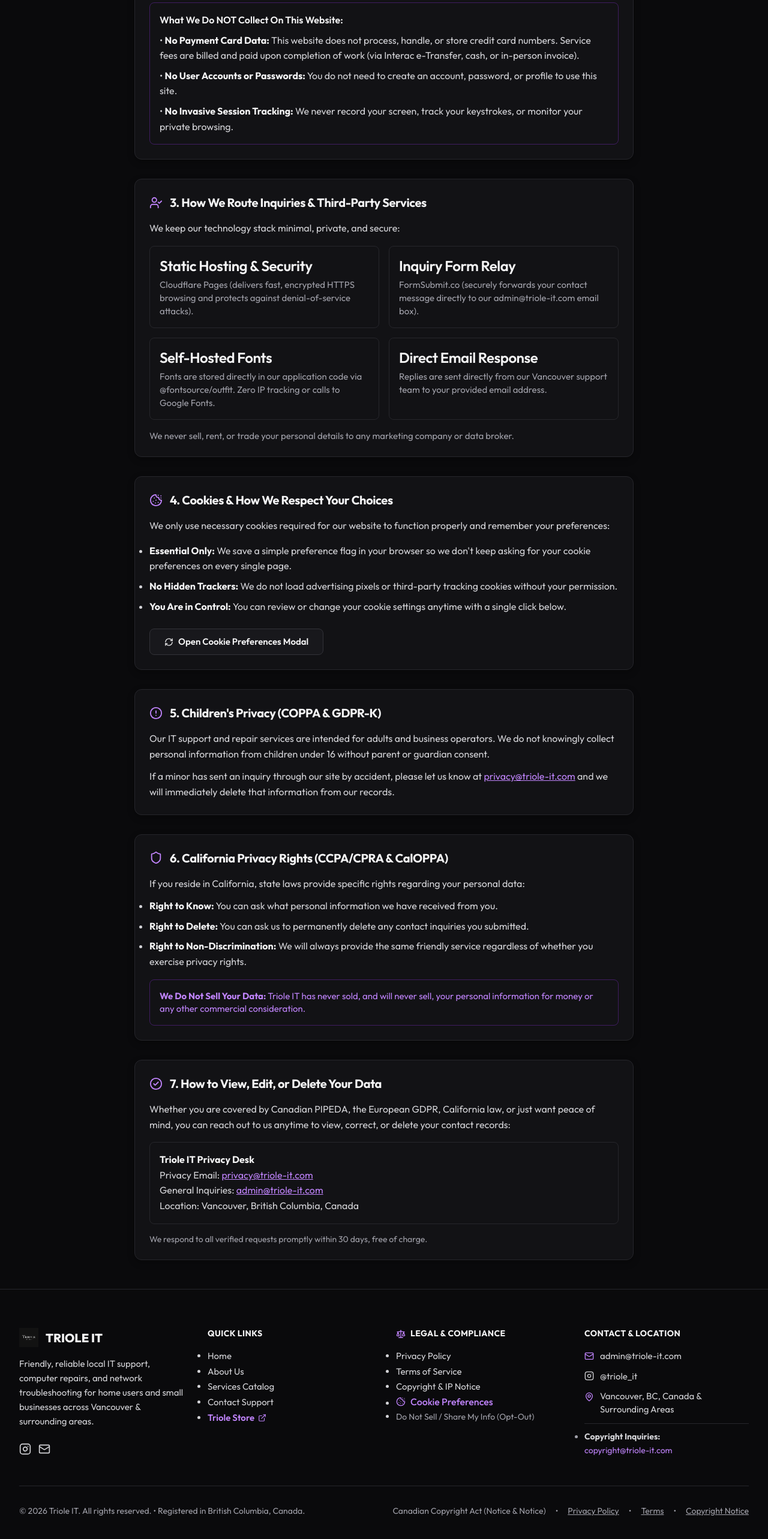
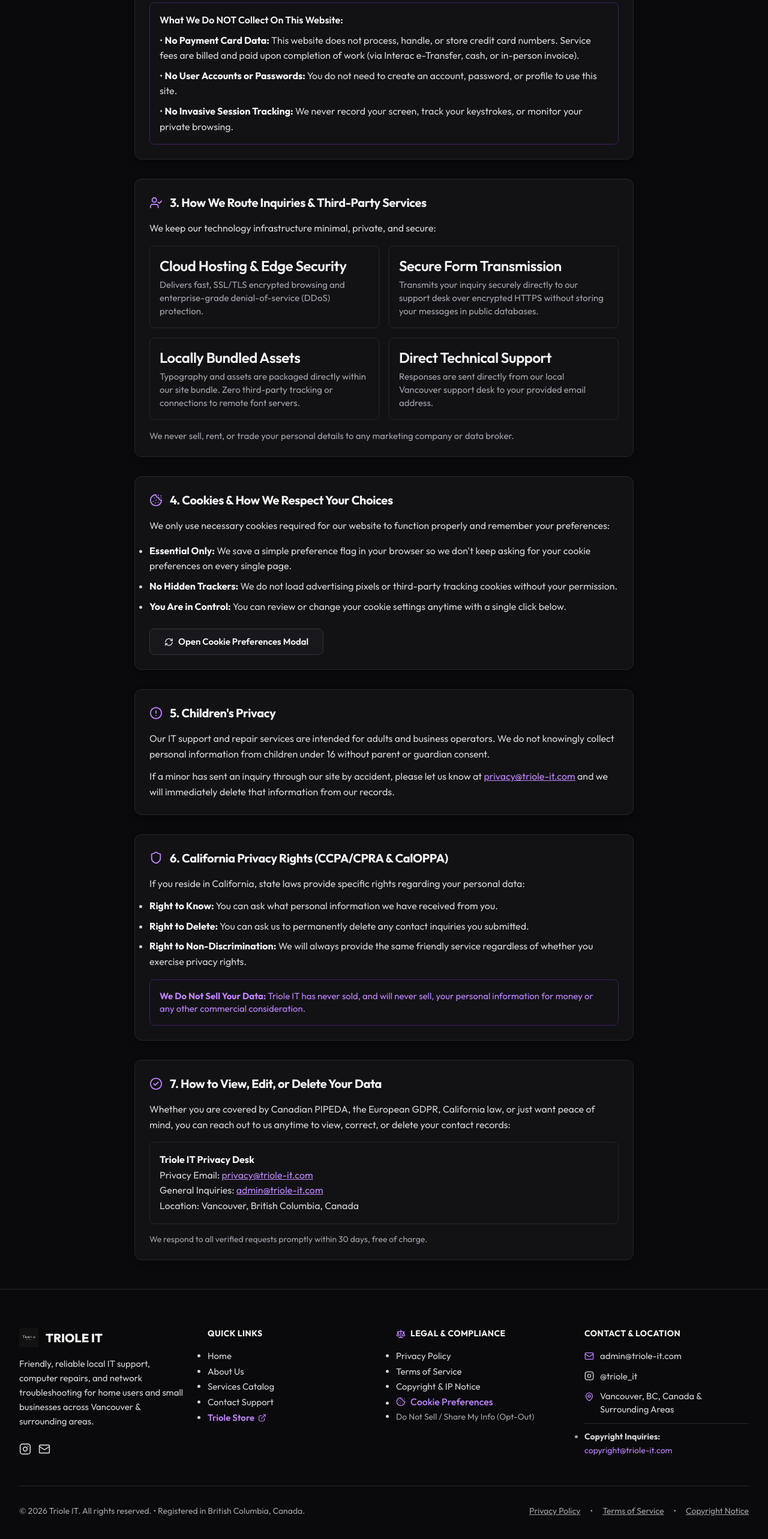
Before and after one commit to AtypicalSysAdmin/triole-it, a React (Vite) app: page /privacy in a window 1280 px wide. Shown: the part 911-3477 px from the top of the page at 60% size. Built offline with nearby package versions, Linux system fonts and the light colour scheme.

Commit message:
Policy polish

```diff
--- a/src/components/Footer.jsx
+++ b/src/components/Footer.jsx
@@ -158,11 +158,9 @@ export default function Footer() {
             &copy; {currentYear} {COMPANY_INFO.name}. All rights reserved. &bull; Registered in British Columbia, Canada.
           </div>
           <div className="flex flex-wrap items-center gap-4 text-zinc-400">
-            <span>Canadian Copyright Act (Notice &amp; Notice)</span>
-            <span>&bull;</span>
             <Link to="/privacy" className="hover:text-zinc-200 underline min-h-[44px] inline-flex items-center">Privacy Policy</Link>
             <span>&bull;</span>
-            <Link to="/terms" className="hover:text-zinc-200 underline min-h-[44px] inline-flex items-center">Terms</Link>
+            <Link to="/terms" className="hover:text-zinc-200 underline min-h-[44px] inline-flex items-center">Terms of Service</Link>
             <span>&bull;</span>
             <Link to="/dmca" className="hover:text-zinc-200 underline min-h-[44px] inline-flex items-center">Copyright Notice</Link>
           </div>
--- a/src/pages/Contacts.jsx
+++ b/src/pages/Contacts.jsx
@@ -68,7 +68,7 @@ const Contacts = () => {
     setFormError('');
 
     if (!formData.isAgeVerified) {
-      setFormError('COPPA/GDPR-K Compliance: You must confirm you are at least 16 years of age (or have parental/guardian consent) to submit an inquiry.');
+      setFormError('Please confirm you are at least 16 years of age (or have parental/guardian consent) to submit an inquiry.');
       return;
     }
 
@@ -209,12 +209,12 @@ const Contacts = () => {
               </div>
             </div>
 
-            {/* Privacy & Wiretap Protection Notice */}
+            {/* Privacy Guarantee */}
             <div className="p-5 rounded-lg border border-zinc-800 bg-[#121215] text-xs text-zinc-400 flex items-start gap-3">
               <ShieldCheck size={20} className="text-purple-400 shrink-0 mt-0.5" />
               <div className="leading-relaxed">
-                <strong className="text-zinc-300 block mb-1">Privacy Guarantee &amp; Input Protection:</strong>
-                All input fields are masked against unauthorized third-party recording scripts. We strictly adhere to COPPA, GDPR, and CASL anti-spam regulations.
+                <strong className="text-zinc-300 block mb-1">Your Privacy is Protected:</strong>
+                We only use your contact details to reply to your inquiry and coordinate your IT service. We never sell, rent, or share your personal information.
               </div>
             </div>
           </div>
@@ -363,7 +363,7 @@ const Contacts = () => {
                     />
                   </div>
 
-                  {/* Mandatory Compliance Checkbox 1: COPPA / GDPR-K Age Affirmation */}
+                  {/* Age Affirmation */}
                   <div className="pt-2">
                     <label className="flex items-start gap-3 cursor-pointer min-h-[44px]">
                       <input
@@ -373,7 +373,7 @@ const Contacts = () => {
                         className="mt-1 h-5 w-5 rounded border-zinc-700 bg-zinc-900 text-purple-600 focus-visible:outline-2 focus-visible:outline-purple-400 shrink-0"
                       />
                       <span className="text-xs text-zinc-300 leading-relaxed">
-                        <strong className="text-white">Age Verification (COPPA &amp; GDPR-K):</strong> I confirm that I am at least 16 years of age (or have parental/guardian consent to submit this inquiry and request IT support services).
+                        I confirm that I am at least 16 years of age (or have parental/guardian consent).
                       </span>
                     </label>
                   </div>
--- a/src/pages/Privacy.jsx
+++ b/src/pages/Privacy.jsx
@@ -9,7 +9,7 @@ export default function Privacy() {
     "@context": "https://schema.org",
     "@type": "WebPage",
     "name": `Privacy Policy - ${COMPANY_INFO.name}`,
-    "description": "Triole IT Privacy Policy outlining data protection practices, COPPA/GDPR compliance, CCPA disclosures, and Data Subject Access Request mechanisms.",
+    "description": "Triole IT Privacy Policy explaining how we protect your personal information and respect your privacy rights.",
     "publisher": {
       "@type": "Organization",
       "name": COMPANY_INFO.name,
@@ -108,24 +108,24 @@ export default function Privacy() {
               <span>3. How We Route Inquiries &amp; Third-Party Services</span>
             </h2>
             <p className="mb-4">
-              We keep our technology stack minimal, private, and secure:
+              We keep our technology infrastructure minimal, private, and secure:
             </p>
             <div className="grid grid-cols-1 sm:grid-cols-2 gap-4 my-4">
               <div className="p-4 rounded-lg bg-[#18181c] border border-zinc-800">
-                <h3 className="font-semibold text-white mb-1">Static Hosting &amp; Security</h3>
-                <p className="text-sm text-zinc-400">Cloudflare Pages (delivers fast, encrypted HTTPS browsing and protects against denial-of-service attacks).</p>
+                <h3 className="font-semibold text-white mb-1">Cloud Hosting &amp; Edge Security</h3>
+                <p className="text-sm text-zinc-400">Delivers fast, SSL/TLS encrypted browsing and enterprise-grade denial-of-service (DDoS) protection.</p>
               </div>
               <div className="p-4 rounded-lg bg-[#18181c] border border-zinc-800">
-                <h3 className="font-semibold text-white mb-1">Inquiry Form Relay</h3>
-                <p className="text-sm text-zinc-400">FormSubmit.co (securely forwards your contact message directly to our admin@triole-it.com email box).</p>
+                <h3 className="font-semibold text-white mb-1">Secure Form Transmission</h3>
+                <p className="text-sm text-zinc-400">Transmits your inquiry securely directly to our support desk over encrypted HTTPS without storing your messages in public databases.</p>
               </div>
               <div className="p-4 rounded-lg bg-[#18181c] border border-zinc-800">
-                <h3 className="font-semibold text-white mb-1">Self-Hosted Fonts</h3>
-                <p className="text-sm text-zinc-400">Fonts are stored directly in our application code via @fontsource/outfit. Zero IP tracking or calls to Google Fonts.</p>
+                <h3 className="font-semibold text-white mb-1">Locally Bundled Assets</h3>
+                <p className="text-sm text-zinc-400">Typography and assets are packaged directly within our site bundle. Zero third-party tracking or connections to remote font servers.</p>
               </div>
               <div className="p-4 rounded-lg bg-[#18181c] border border-zinc-800">
-                <h3 className="font-semibold text-white mb-1">Direct Email Response</h3>
-                <p className="text-sm text-zinc-400">Replies are sent directly from our Vancouver support team to your provided email address.</p>
+                <h3 className="font-semibold text-white mb-1">Direct Technical Support</h3>
+                <p className="text-sm text-zinc-400">Responses are sent directly from our local Vancouver support desk to your provided email address.</p>
               </div>
             </div>
             <p className="text-sm text-zinc-400">
@@ -167,7 +167,7 @@ export default function Privacy() {
           <section className="card-surface p-6 sm:p-8">
             <h2 className="text-xl sm:text-2xl font-bold text-white mb-4 flex items-center gap-3">
               <AlertCircle className="text-purple-400" size={22} />
-              <span>5. Children&apos;s Privacy (COPPA &amp; GDPR-K)</span>
+              <span>5. Children&apos;s Privacy</span>
             </h2>
             <p className="mb-3">
               Our IT support and repair services are intended for adults and business operators. We do not knowingly collect personal information from children under 16 without parent or guardian consent.
```
